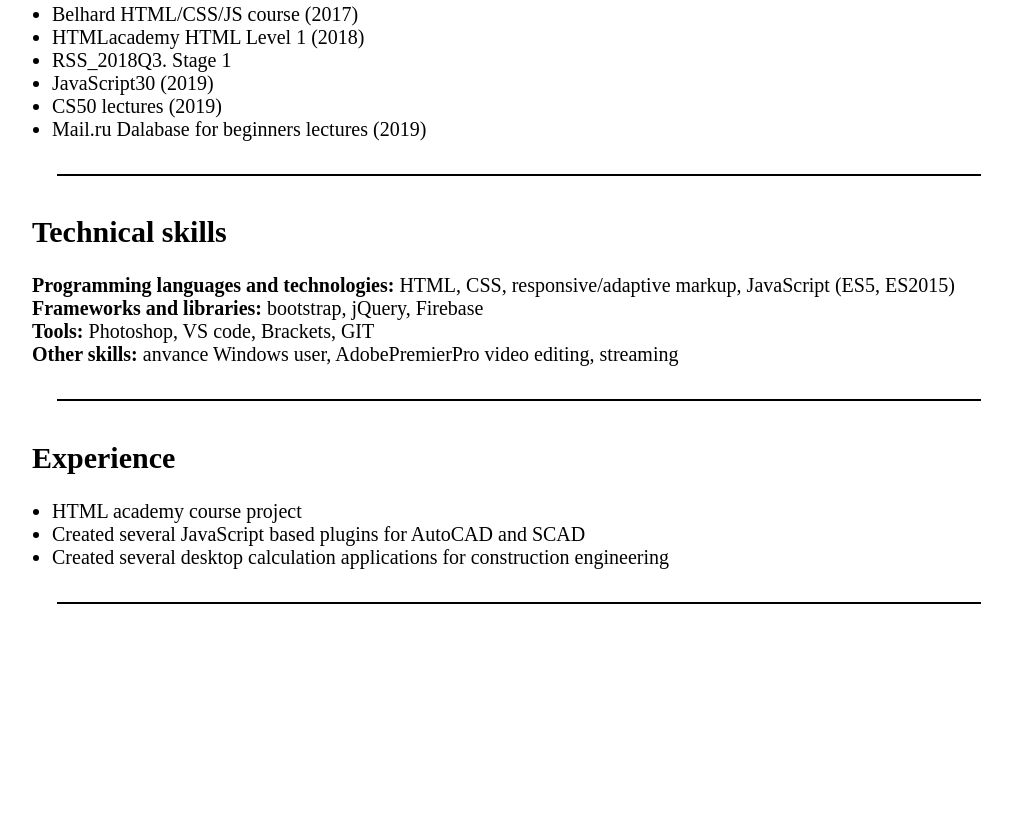
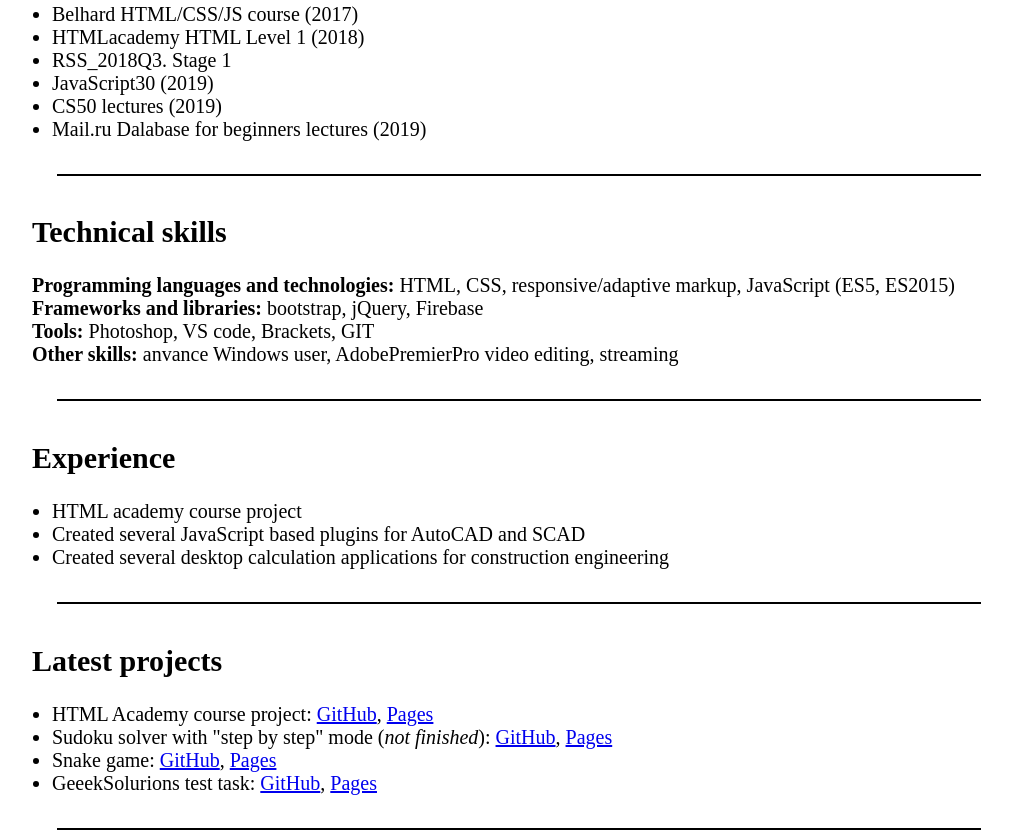
Before and after one commit to SpInAgRblzzz/rsschool-cv, a plain HTML site: page index.html in a window 1280 px wide. Shown: the part 561-1399 px from the top of the page, without its empty margins (121-1133 px from the left). Before the commit the page ends 1173 px from the top, so only its background shows below. Drawn offline with Linux system fonts and the light colour scheme.

Commit message:
feat: add projects section

```diff
--- a/index.html
+++ b/index.html
@@ -50,6 +50,15 @@
                 <li>Created several desktop calculation applications for construction engineering</li>
             </ul>
         </section>
+        <section class="projects">
+            <h2>Latest projects</h2>
+            <ul>
+                <li>HTML Academy course project: <a href="https://github.com/SpInAgRblzzz/627785-nerds">GitHub</a>, <a href="https://spinagrblzzz.github.io/627785-nerds/">Pages</a></li>
+                <li>Sudoku solver with "step by step" mode (<i>not finished</i>): <a href="https://github.com/SpInAgRblzzz/SudokuSolver">GitHub</a>, <a href="https://spinagrblzzz.github.io/SudokuSolver/">Pages</a></li>
+                <li>Snake game: <a href="https://github.com/SpInAgRblzzz/snake">GitHub</a>, <a href="https://spinagrblzzz.github.io/snake/">Pages</a></li>
+                <li>GeeekSolurions test task: <a href="https://github.com/SpInAgRblzzz/spinagrblzzz_geeksolutions_test">GitHub</a>, <a href="https://spinagrblzzz.github.io/spinagrblzzz_geeksolutions_test/">Pages</a></li>
+            </ul>
+        </section>
     </article>
 </body>
 </html>
--- a/style.css
+++ b/style.css
@@ -47,7 +47,8 @@ ul {
 .summary::after,
 .education::after,
 .technical-skills::after,
-.experience::after {
+.experience::after,
+.projects::after {
     content: " ";
 
     display: block;
```
